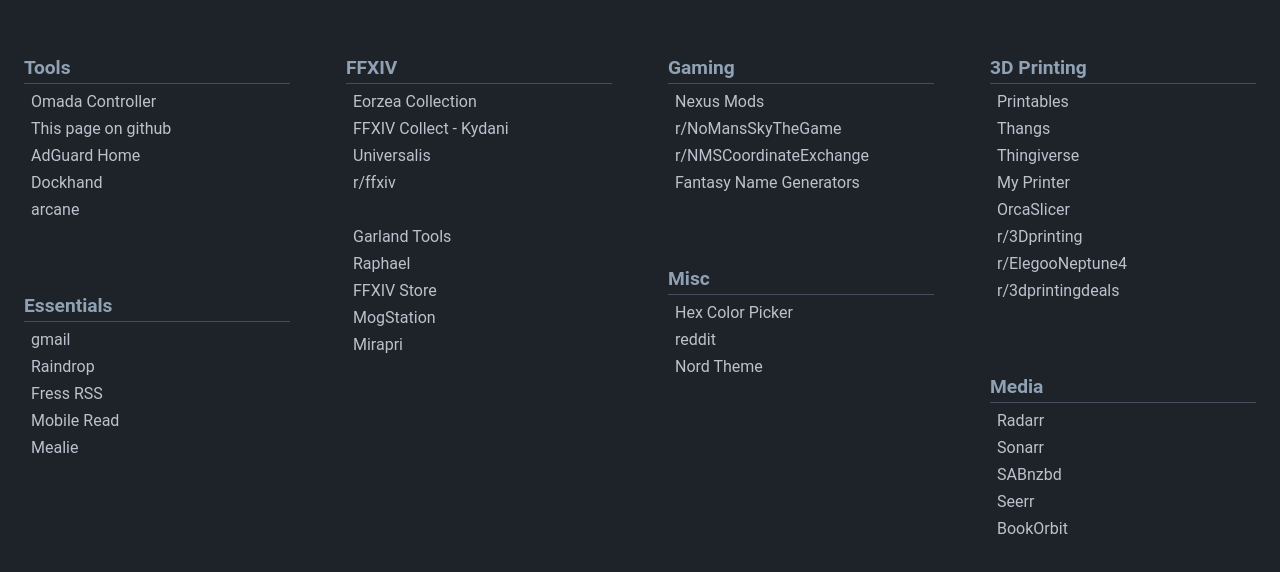
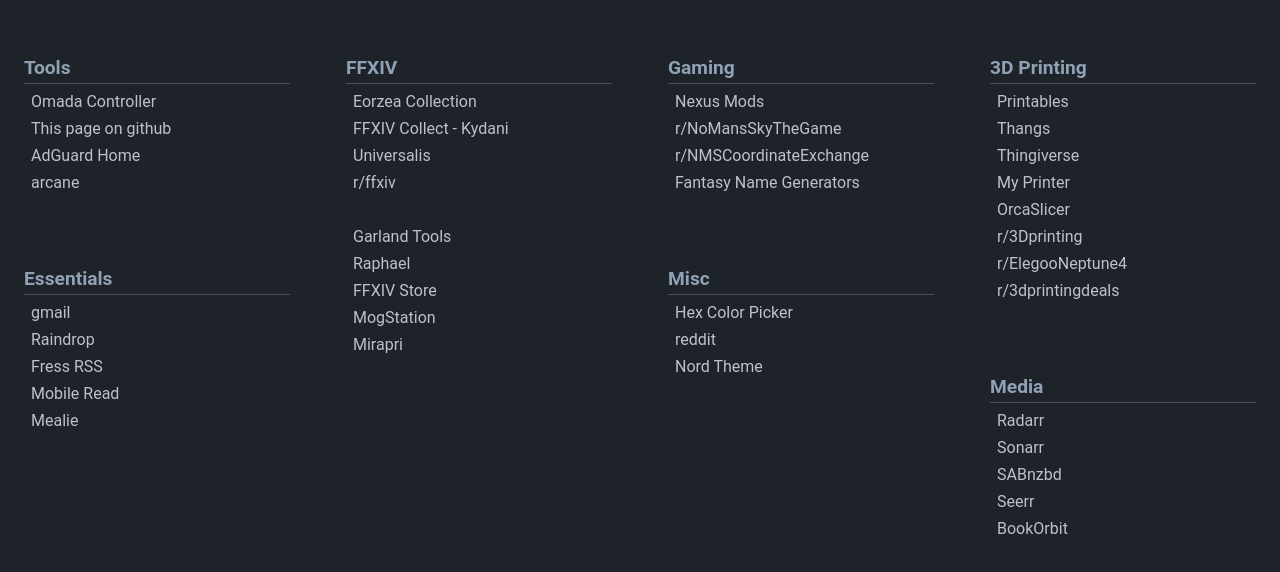
Before and after one commit to arcanaemia/calias-startpage, a plain HTML site: page index.html in a window 1280 px wide. Drawn offline with Linux system fonts and the light colour scheme.

Commit message:
Update index.html
remove dockhand

```diff
--- a/index.html
+++ b/index.html
@@ -19,7 +19,6 @@
                     <a href="https://172.20.7.7:8043">Omada Controller</a>
                     <a href="https://github.com/arcanaemia/calias-startpage">This page on github</a>
                     <a href="http://172.20.7.7:3000">AdGuard Home</a>
-                    <a href="http://172.20.7.7:9130/">Dockhand</a>
                     <a href="http://172.20.7.7:3552/">arcane</a>
                 </div>
             </section>
```
